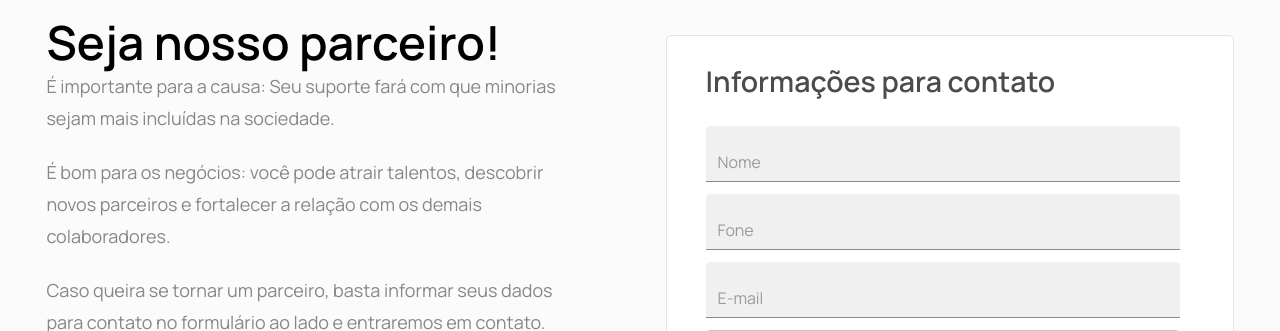
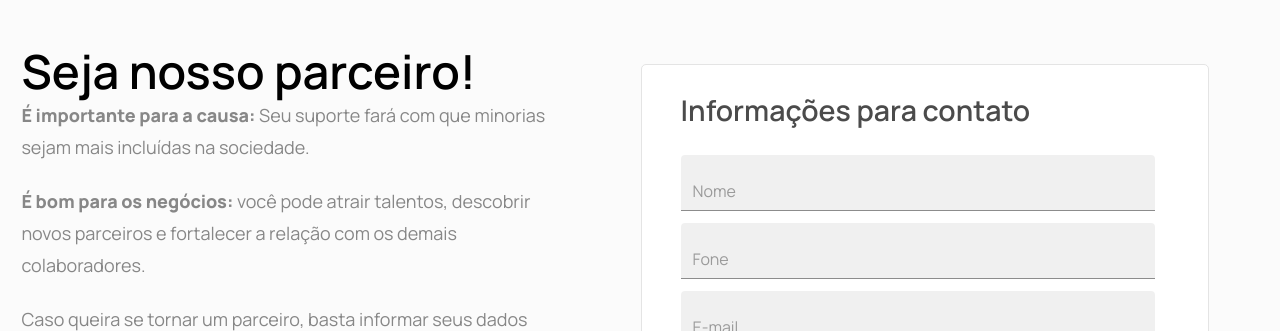
Before and after one commit to GrupoCPB/paisafetivos-web-frontend, a React (Create React App) app: page /parceiros in a window 1280 px wide. Shown: the part 131-462 px from the top of the page. Built offline with nearby package versions, Linux system fonts and the light colour scheme; what assets would draw is missing.

Commit message:
refatorando página de parceiros

```diff
--- a/src/components/Partners/PartnersPage.jsx
+++ b/src/components/Partners/PartnersPage.jsx
@@ -7,6 +7,7 @@ import { ActualPartners } from 'style/actualPartners';
 import { Form } from 'components';
 import { Donate } from 'components/Donate';
 
+// import fundo from 'assets/frame_29.png';
 
 export function PartnersPage(){
   return(
@@ -17,13 +18,12 @@ export function PartnersPage(){
       <div className="header-partners-info">
         <div className="header-partners-text">
           <Typography variant="h2">Seja nosso parceiro!</Typography>
-          {/* <Typography variant="subtitle1">Por que apoiar?</Typography> */}
           <Typography variant="body1">
-           É importante para a causa: Seu suporte fará com que minorias sejam mais incluídas na sociedade.
+           <strong>É importante para a causa:</strong> Seu suporte fará com que minorias sejam mais incluídas na sociedade.
           </Typography>
           <br/>
           <Typography variant="body1">
-            É bom para os negócios: você pode atrair talentos, descobrir novos parceiros e fortalecer a relação com os demais colaboradores.
+            <strong>É bom para os negócios:</strong> você pode atrair talentos, descobrir novos parceiros e fortalecer a relação com os demais colaboradores.
           </Typography>
           <br/>
           <Typography variant="body1">
@@ -49,6 +49,7 @@ export function PartnersPage(){
               placeholder3="E-mail"
               placeholderMultiline="Escreva uma mensagem (opcional)"
             />
+          {/* <img src={fundo} alt="" /> */}
         </div>
 
       </div>
--- a/src/style/actualPartners.js
+++ b/src/style/actualPartners.js
@@ -2,7 +2,7 @@ import styled from "styled-components";
 import medias from "./medias/mediaQueries";
 import colors from './colors/styleColors';
 
-import fundo from 'assets/rectangle.png';
+import fundo from 'assets/frame_29.png';
 
 export const ActualPartners = styled.main`
   margin-top: 51px;
@@ -53,6 +53,7 @@ export const ActualPartners = styled.main`
   }
 
   .partners-form{
+    /* background-image: url(${fundo}); */
     display: flex;
     flex-direction: column;
     align-items: flex-start;
@@ -63,6 +64,8 @@ export const ActualPartners = styled.main`
     height: 490px;
     padding-left: 3%;
     padding-top: 30px;
+    margin: 50px;
+
 
     p{
       font-size: 28.5px;
```
Also changed, not shown: src/assets/frame_29.png (renamed from src/assets/Frame 29.png).
